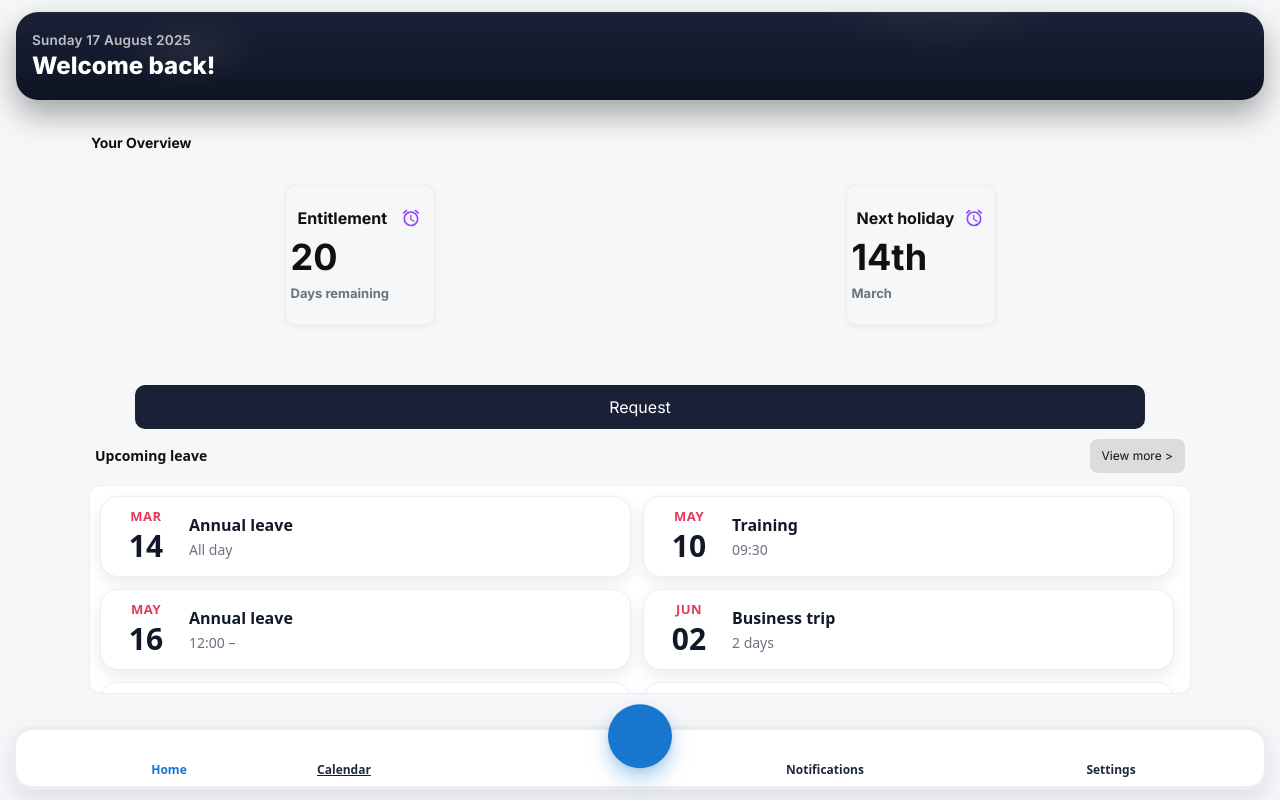
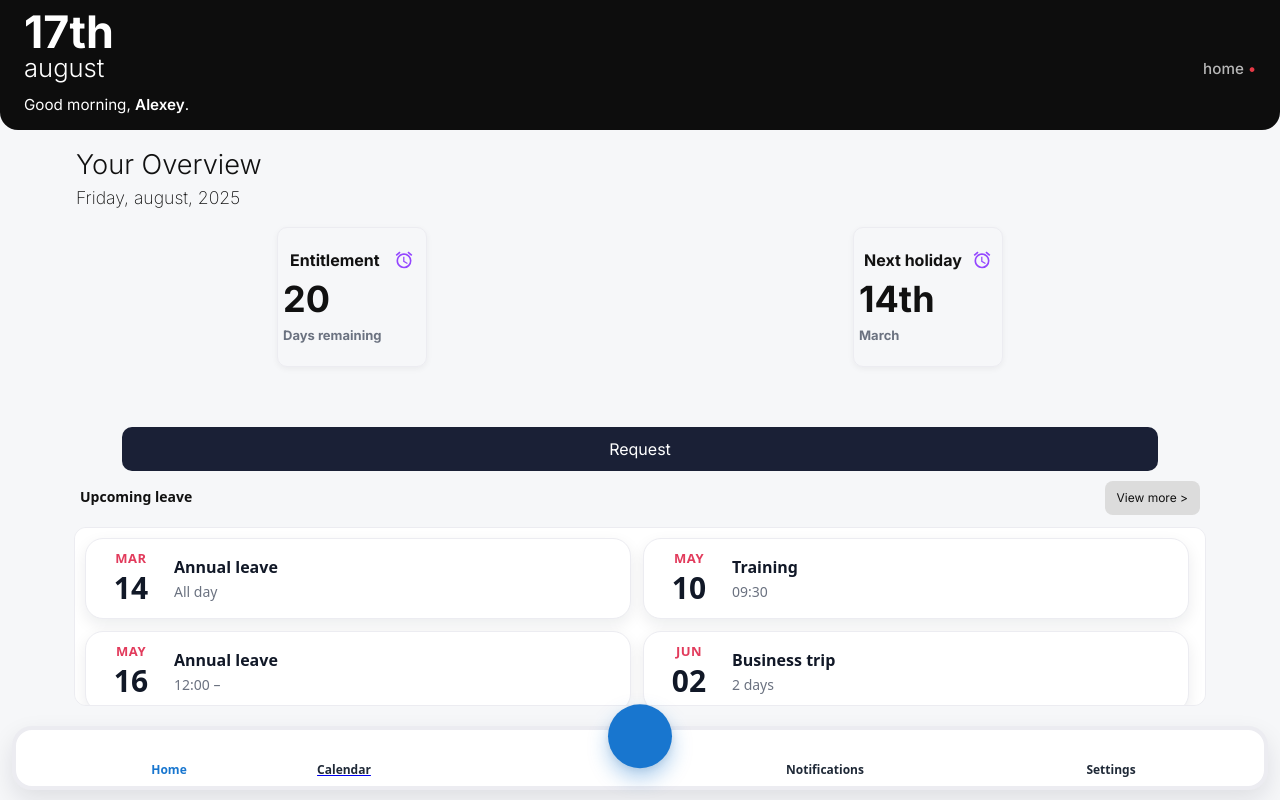
Before and after one commit to myhzyy/annual-leave-booker, a Next.js app: page / in a window 1280 px wide. Built offline with nearby package versions, Linux system fonts and the light colour scheme; some icons are missing.

Commit message:
finalised homepage layout

```diff
--- a/src/app/components/BodyOverView.tsx
+++ b/src/app/components/BodyOverView.tsx
@@ -7,6 +7,7 @@ export default function BodyOverView() {
       <div className="overview-and-entitlement">
         <div className="overview-box">
           <h1>Your Overview</h1>
+          <h2>Friday, august, 2025</h2>
         </div>
         <div className="entitlement-boxes">
           <div className="entitlement-box">
--- a/src/app/features/Header.tsx
+++ b/src/app/features/Header.tsx
@@ -17,9 +17,6 @@ export default function Header() {
             <span className="header-date">{formattedDate}</span>
             <h1 className="header-welcome">Welcome back!</h1>
           </div>
-
-          {/* avatar (optional) */}
-          {/* <div className="header-avatar" aria-hidden /> */}
         </div>
       </div>
     </header>
--- /dev/null
+++ b/src/app/features/Header2.tsx
@@ -0,0 +1,33 @@
+import "../styles/Header2.css";
+
+export default function Header2() {
+  const today = new Date();
+  const day = today.getDate();
+  const weekday = today.toLocaleDateString("en-GB", { weekday: "long" });
+  const month = today.toLocaleDateString("en-GB", { month: "short" });
+  const year = today.getFullYear().toString().slice(-2);
+
+  return (
+    <header className="header-black">
+      <div className="header-top">
+        <div>
+          <h1 className="header-day">{day}th</h1>
+          <h2 className="header-day">august</h2>
+        </div>
+
+        <div className="header-date">
+          <span>
+            home <span className="date-dot">•</span>
+          </span>
+          {/* <span>{weekday}</span> */}
+        </div>
+      </div>
+
+      <div className="header-greeting">
+        <p>
+          Good morning, <span className="highlight">Alexey</span>.
+        </p>
+      </div>
+    </header>
+  );
+}
--- a/src/app/page.tsx
+++ b/src/app/page.tsx
@@ -1,11 +1,13 @@
-import Header from "./features/Header";
+// import Header from "./features/Header";
 import MainBody from "./features/MainBody";
 import BottomToolbar from "./features/BottomToolBar";
+import Header2 from "./features/Header2";
 
 export default function Home() {
   return (
     <div className="app">
-      <Header />
+      {/* <Header /> */}
+      <Header2 />
       <MainBody />
       <BottomToolbar />
     </div>
--- a/src/app/styles/BodyOverView.css
+++ b/src/app/styles/BodyOverView.css
@@ -5,11 +5,19 @@
   gap: 60px;
 }
 .overview-box {
+  margin-top: 10px;
   /* border: 1px solid red; */
+  /* font-size: 1.2rem;
+  font-weight: 400; */
+  padding: 5px 12px;
+}
+.overview-box h1 {
+  font-size: 1.7rem;
+  font-weight: 300;
+}
+.overview-box h2 {
   font-size: 1.1rem;
-  font-weight: 700;
-  font-size: 14px;
-  padding: 12px;
+  font-weight: 250;
 }
 
 .entitlement-boxes {
@@ -21,12 +29,10 @@
 .overview-and-entitlement {
   display: flex;
   flex-direction: column;
-  gap: 20px;
+  gap: 10px;
 }
 
 .entitlement-box {
-  /* background-color: #ffffff; */
-
   box-shadow: 0 2px 6px rgba(0, 0, 0, 0.05);
   font-weight: 700;
   height: 140px;
--- a/src/app/styles/Header.css
+++ b/src/app/styles/Header.css
@@ -1,4 +1,5 @@
 :root {
+  /* Dark card palette */
   --card-start: #1a2036;
   --card-end: #0f1424;
   --text-on-card: #ffffff;
@@ -6,12 +7,10 @@
   --accent: #3b82f6;
 }
 
-/* Page spacing around the card */
 .header-wrapper {
   padding: 12px 16px 8px;
 }
 
-/* The black gradient card */
 .header-card {
   position: relative;
   overflow: hidden;
--- /dev/null
+++ b/src/app/styles/Header2.css
@@ -0,0 +1,75 @@
+:root {
+  --header-bg: #0d0d0d;
+  --text-light: #ffffff;
+  --text-muted: rgba(255, 255, 255, 0.7);
+  --accent-red: #e63946;
+}
+
+.header-black {
+  background: var(--header-bg);
+  color: var(--text-light);
+  padding: 10px 24px;
+  border-bottom-left-radius: 18px;
+  border-bottom-right-radius: 18px;
+}
+
+.header-top {
+  display: flex;
+  justify-content: space-between;
+  align-items: flex-end;
+  margin-bottom: 14px;
+}
+
+.header-top h2 {
+  /* border: 2px solid red; */
+  font-size: 1.6rem;
+  font-weight: 300;
+}
+
+.header-day {
+  font-size: 2.8rem;
+  font-weight: 700;
+  line-height: 1;
+  position: relative;
+}
+
+.header-day::after {
+  color: var(--accent-red);
+  font-size: 1.5rem;
+  margin-left: 6px;
+  vertical-align: middle;
+}
+
+.header-date {
+  display: flex;
+  flex-direction: column;
+  align-items: flex-end;
+  font-size: 0.95rem;
+  font-weight: 500;
+  color: var(--text-muted);
+}
+.date-dot {
+  color: var(--accent-red);
+}
+
+.header-greeting {
+  font-size: 0.95rem;
+  line-height: 1.4;
+}
+
+.header-greeting p {
+  margin: 4px 0;
+}
+
+.header-greeting .highlight {
+  font-weight: 600;
+  color: var(--text-light);
+}
+
+.header-greeting strong {
+  font-weight: 600;
+}
+
+.muted {
+  color: var(--text-muted);
+}
--- a/src/app/styles/MainBody.css
+++ b/src/app/styles/MainBody.css
@@ -1,7 +1,7 @@
 .mainBody-wrapper {
   /* border: 1px solid blueviolet; */
   overflow: auto;
-  padding: 12px 15px;
+  /* padding: 12px 15px; */
   background: hsl(220, 20%, 97%);
 
   width: 90%;
```
